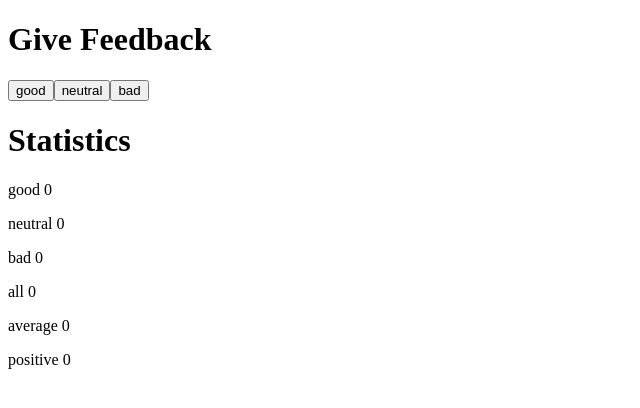
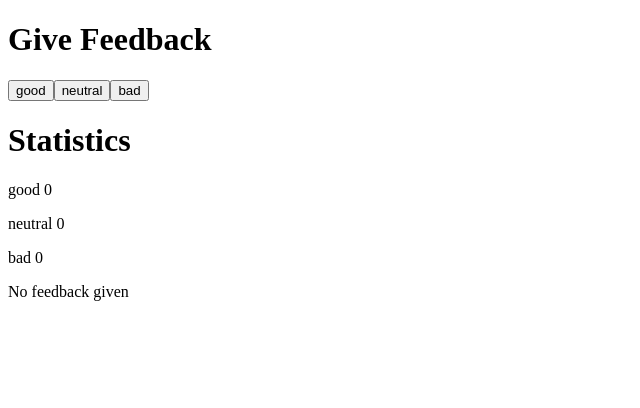
Before and after one commit to msdabdelghani/FullStackOpen, a React (Create React App) app in the folder part1/unicafe/: page / in a window 1280 px wide. Shown: the top 408 px of the page, without its empty margins (0-640 px from the left). Built offline with nearby package versions, Linux system fonts and the light colour scheme.

Commit message:
unicafe step4! done

```diff
--- a/part1/unicafe/src/App.js
+++ b/part1/unicafe/src/App.js
@@ -1,11 +1,20 @@
 import { useState } from 'react'
 
 const Statistics = ({good, bad, neutral}) => {
-  const average = () => good + bad + neutral === 0 ? 0 : ( good - bad ) / ( good + bad + neutral)
+
+  if (good + bad + neutral === 0){
+    return (
+      <div>
+        <p>No feedback given</p>
+      </div>
+    )
+  }
+
+  const average = () => ( good - bad ) / ( good + bad + neutral)
 
   const total = () => good + bad + neutral
 
-  const positive = () => total() === 0 ? 0 : good*100 / total()
+  const positive = () => good*100 / total()
 
   return (
     <div>
```
